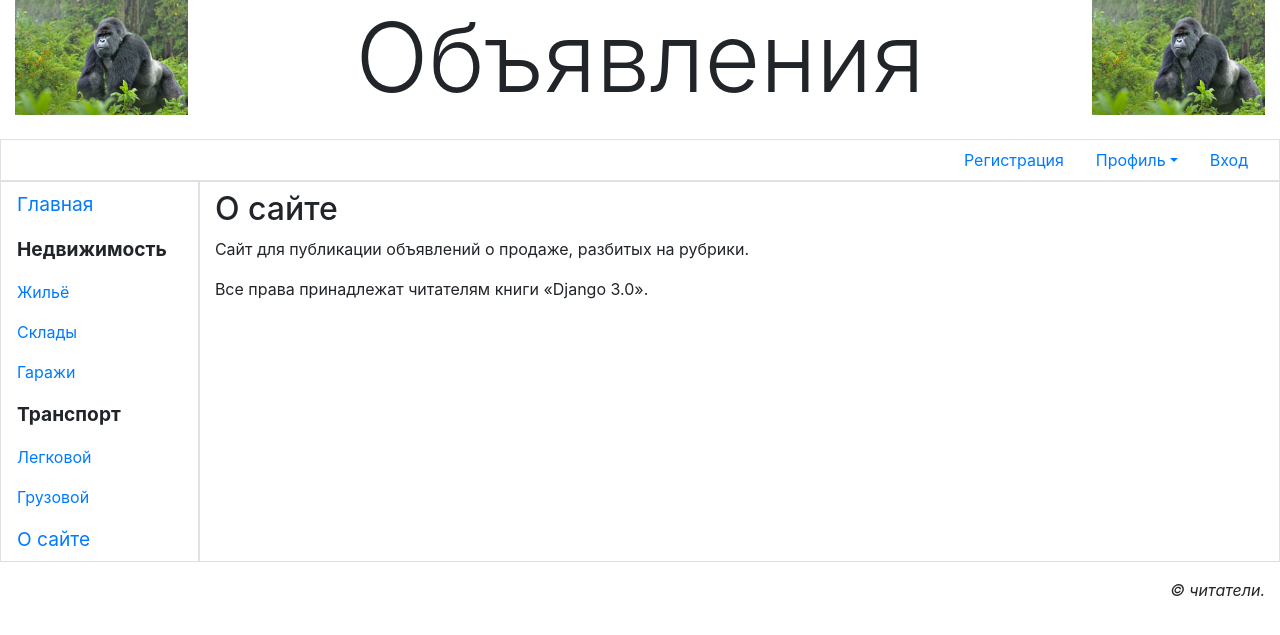
After one commit to rsbtv/DjangoBboard, a Django app: page /about/ in a window 1280 px wide. The commit adds this page. Shown: the top 635 px of the page. Run offline with Django 5.2, Linux system fonts and the light colour scheme; some libraries are stand-ins or nearby versions.

Commit message:
about page added

```diff
--- a/bboard/urls.py
+++ b/bboard/urls.py
@@ -15,8 +15,18 @@ Including another URLconf
     2. Add a URL to urlpatterns:  path('blog/', include('blog.urls'))
 """
 from django.contrib import admin
-from django.urls import path
+from django.urls import path, include
+from django.conf import settings
+from django.contrib.staticfiles.views import serve
+from django.views.decorators.cache import never_cache
+
 
 urlpatterns = [
     path('admin/', admin.site.urls),
+    path('', include('main.urls')),
 ]
+
+if settings.DEBUG:
+    urlpatterns.append(path('static/<path:path>', never_cache(serve)))
+
+# Приложение main установлено в качестве корневого
--- /dev/null
+++ b/main/static/main/style.css
@@ -0,0 +1,7 @@
+header h1 {
+    background: url("bg.jpg") left / auto 100% no-repeat, url("bg.jpg") right / auto 100% no-repeat;
+}
+
+.root {
+font-size: larger;
+}
--- a/main/templates/layout/basic.html
+++ b/main/templates/layout/basic.html
@@ -8,7 +8,7 @@
     content="width=device-width, initial-scale=1, shrink-to-fit=no">
     <title>{% block title %}Главная{% endblock %} - Доска объявлений</title>
     {% bootstrap_css %} <!-- Привязка к странице таблицы стилей Bootstrap !-->
-    <link rel="stylesheet" type="text/css" href="static 'main/style.css' %}">
+    <link rel="stylesheet" type="text/css" href="{% static 'main/style.css' %}">
     {% bootstrap_javascript jquery='slim' %} <!-- Для раскрывающегося меню !-->
 </head>
 <body class="container-fluid"> <!-- Хз, требует Bootstrap !-->
@@ -42,7 +42,7 @@
     </div>
     <div class="row">
         <nav class="col-md-auto nav flex-column border">
-            <a class="nav-link root" href="{% url 'main:index' %}">лавная</a>
+            <a class="nav-link root" href="{% url 'main:index' %}">Главная</a>
             <span class="nav-link root font-weight-bold">Недвижимость</span>
             <a class="nav-link" href="#">Жильё</a>
             <a class="nav-link" href="#">Склады</a>
@@ -50,6 +50,7 @@
             <span class="nav-link root font-weight-bold" href="#">Транспорт</span>
             <a class="nav-link" href="#">Легковой</a>
             <a class="nav-link" href="#">Грузовой</a>
+            <a class="nav-link root" href="{% url 'main:other' page='about' %}">О сайте</a>
         </nav>
         <section class="col border py-2">
         {% bootstrap_messages %}
--- /dev/null
+++ b/main/templates/main/about.html
@@ -0,0 +1,11 @@
+{% extends "layout/basic.html" %}
+{% block title %}
+О сайте
+{% endblock%}
+
+
+{% block content %}
+<h2>О сайте</h2>
+<p>Сайт для публикации объявлений о продаже, разбитых на рубрики.</p>
+<p>Все права принадлежат читателям книги &laquo;Django 3.0&raquo;.</p>
+{% endblock%}
--- /dev/null
+++ b/main/templates/main/index.html
@@ -0,0 +1,4 @@
+{% extends "layout/basic.html" %}
+{% block content %}
+<h2>Последние 10 объявлений</h2>
+{% endblock%}
--- /dev/null
+++ b/main/urls.py
@@ -0,0 +1,8 @@
+from django.urls import path
+from .views import index, other_page
+
+app_name = 'main'
+urlpatterns = [
+    path('<str:page>/', other_page, name='other'),
+    path('', index, name='index')
+]
--- a/main/views.py
+++ b/main/views.py
@@ -1,3 +1,18 @@
 from django.shortcuts import render
+from django.http import HttpResponse, Http404
+from django.template import TemplateDoesNotExist
+from django.template.loader import get_template
+
 
 # Create your views here.
+
+def other_page(request, page): # из page получаем имя выводимой страницы
+    try:
+        template = get_template('main/' + page + '.html')
+    except TemplateDoesNotExist:
+        raise Http404
+    return HttpResponse(template.render(request=request))
+
+
+def index(request):
+    return render(request, 'main/index.html')
```
Also changed, not shown: main/static/main/bg.jpg (added), 1 other file.
